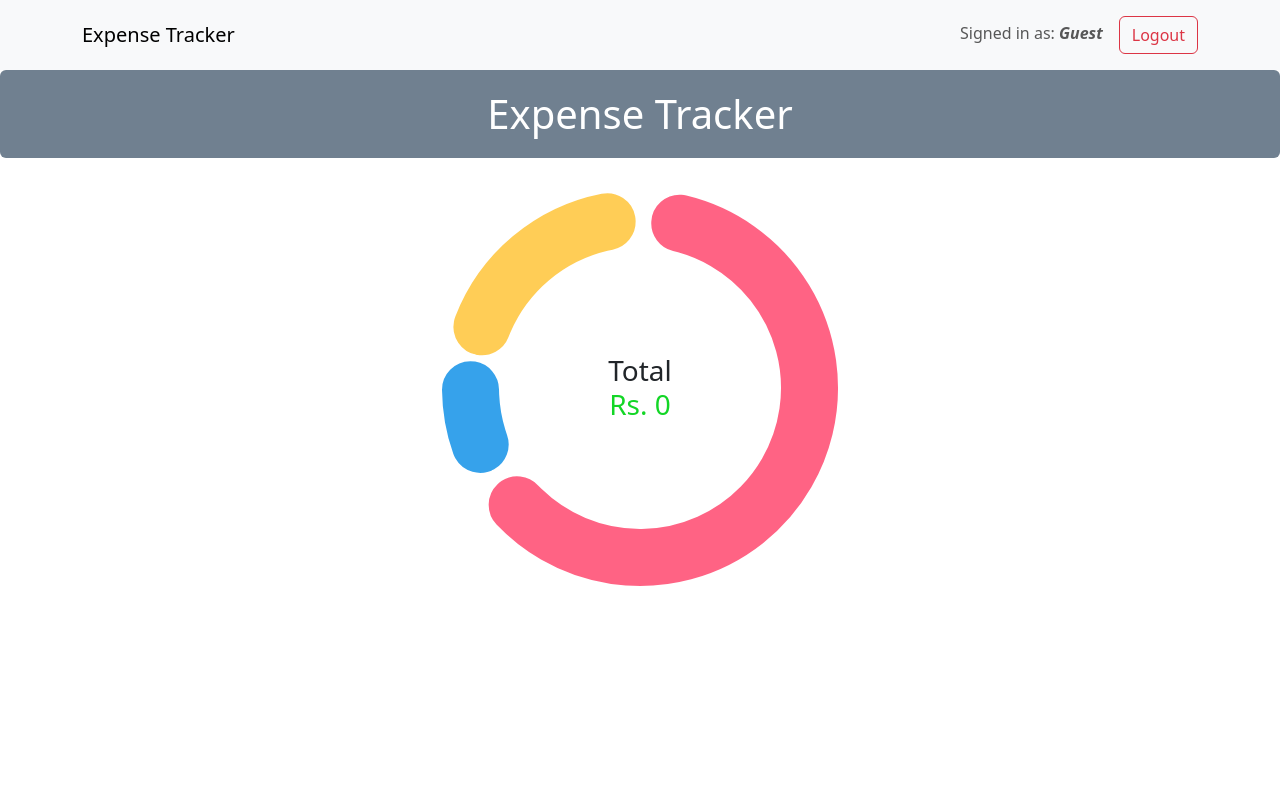
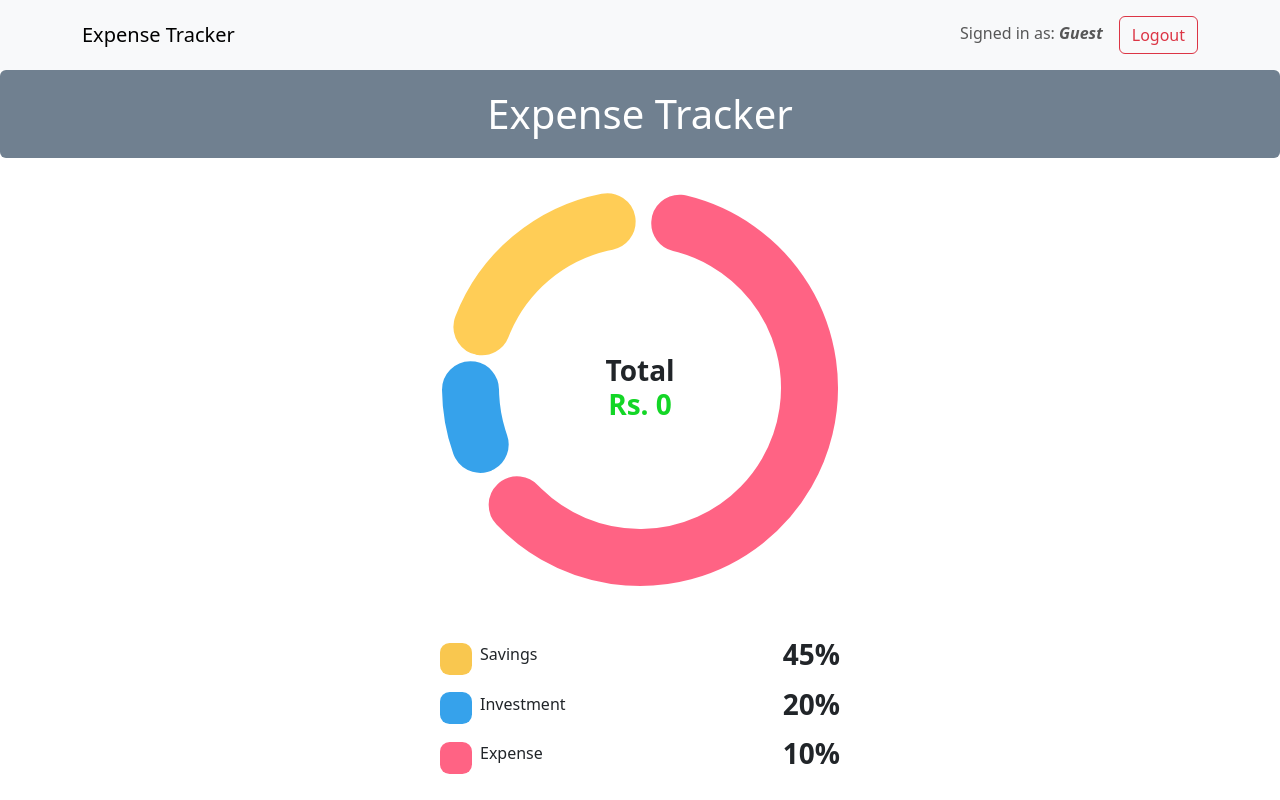
Before and after one commit to IreshEranga/Expense_Tracker_WebApp, a React (Create React App) app in the folder frontend/: page /home in a window 1280 px wide. Built offline with nearby package versions, Linux system fonts and the light colour scheme; the HTML template or start-up script is replaced by a standard one.

Commit message:
complete label

```diff
--- a/frontend/src/App.css
+++ b/frontend/src/App.css
@@ -38,7 +38,8 @@
 .chart {
   position: relative;
   height: 0;
-  padding-bottom: 100%; /* Aspect ratio of 1:1 (square) */
+  padding-bottom: 100%;
+  margin-bottom: 50px;/* Aspect ratio of 1:1 (square) */
 }
 
 .title {
@@ -54,6 +55,38 @@
 }
 
 
+
+.labels {
+  display: flex;
+  justify-content: space-between;
+  align-items: center;
+  margin-bottom: 0.5rem;
+}
+
+.labels .flex {
+  display: flex;
+  align-items: center;
+  gap: 0.5rem;
+}
+
+.labels .w-4 {
+  width: 2rem;
+  height: 2rem;
+}
+
+.labels .rounded-full {
+  border-radius: 30%;
+}
+
+.text-md {
+  font-size: 1rem;
+}
+
+.font-bold {
+  font-weight: bold;
+}
+
+
 @keyframes App-logo-spin {
   from {
     transform: rotate(0deg);
--- a/frontend/src/components/Graph.js
+++ b/frontend/src/components/Graph.js
@@ -2,6 +2,7 @@ import React from 'react';
 import {Doughnut} from 'react-chartjs-2';
 import {Chart, ArcElement} from 'chart.js';
 import  '../App.css';
+import Labels from './Labels';
 
 Chart.register(ArcElement);
 
@@ -39,7 +40,7 @@ const Graph = () => {
 
             <div className="flex flex-col py-10 gap-4">
                 {/* labels */}
-
+                    <Labels></Labels>
             </div>
         </div>
 
--- /dev/null
+++ b/frontend/src/components/Labels.js
@@ -0,0 +1,89 @@
+// import React from 'react'
+
+// const obj = [
+//     {
+//         type:"Savings",
+//         color:'#f9c74f',
+//         percent:45
+//     },
+//     {
+//         type:"Investment",
+//         color:'rgb(54, 162, 235)',
+//         percent:20
+//     },
+//     {
+//         type:"Expense",
+//         color:'rgb(255, 99, 132)',
+//         percent:10
+//     }
+
+
+// ]
+
+
+// export default function Labels() {
+//   return (
+//     <>
+//     {obj.map((v,i)=><LabelComponent key={(i)} data={(v)}></LabelComponent>)}</>
+//   )
+// }
+
+
+// function LabelComponent({data}){
+
+//     if(!data) return<></>;
+//     return(
+//         <div className="labels flex justify-between">
+
+//             <div className="flex gap-2">
+//                 <div className="w-2 h-2 rounded py-3" style={{background:data.color}}>
+//                 </div>
+//                 <h3 className='text-md'>{data.type}</h3>
+//             </div>
+//             <h3 className='font-bold'>{data.percent ?? 0}%</h3>
+//         </div>
+//     )
+// }
+
+import React from 'react';
+import '../App.css';
+
+
+const obj = [
+  {
+    type: "Savings",
+    color: '#f9c74f',
+    percent: 45
+  },
+  {
+    type: "Investment",
+    color: 'rgb(54, 162, 235)',
+    percent: 20
+  },
+  {
+    type: "Expense",
+    color: 'rgb(255, 99, 132)',
+    percent: 10
+  }
+];
+
+export default function Labels() {
+  return (
+    <>
+      {obj.map((v, i) => <LabelComponent key={i} data={v} />)}
+    </>
+  );
+}
+
+function LabelComponent({ data }) {
+  if (!data) return <></>;
+  return (
+    <div className="labels flex justify-between items-center mb-2">
+      <div className="flex items-center gap-2">
+        <div className="w-4 h-4 rounded-full" style={{ backgroundColor: data.color }}></div>
+        <h3 className='text-md'>{data.type}</h3>
+      </div>
+      <h3 className='font-bold'>{data.percent ?? 0}%</h3>
+    </div>
+  );
+}
```
